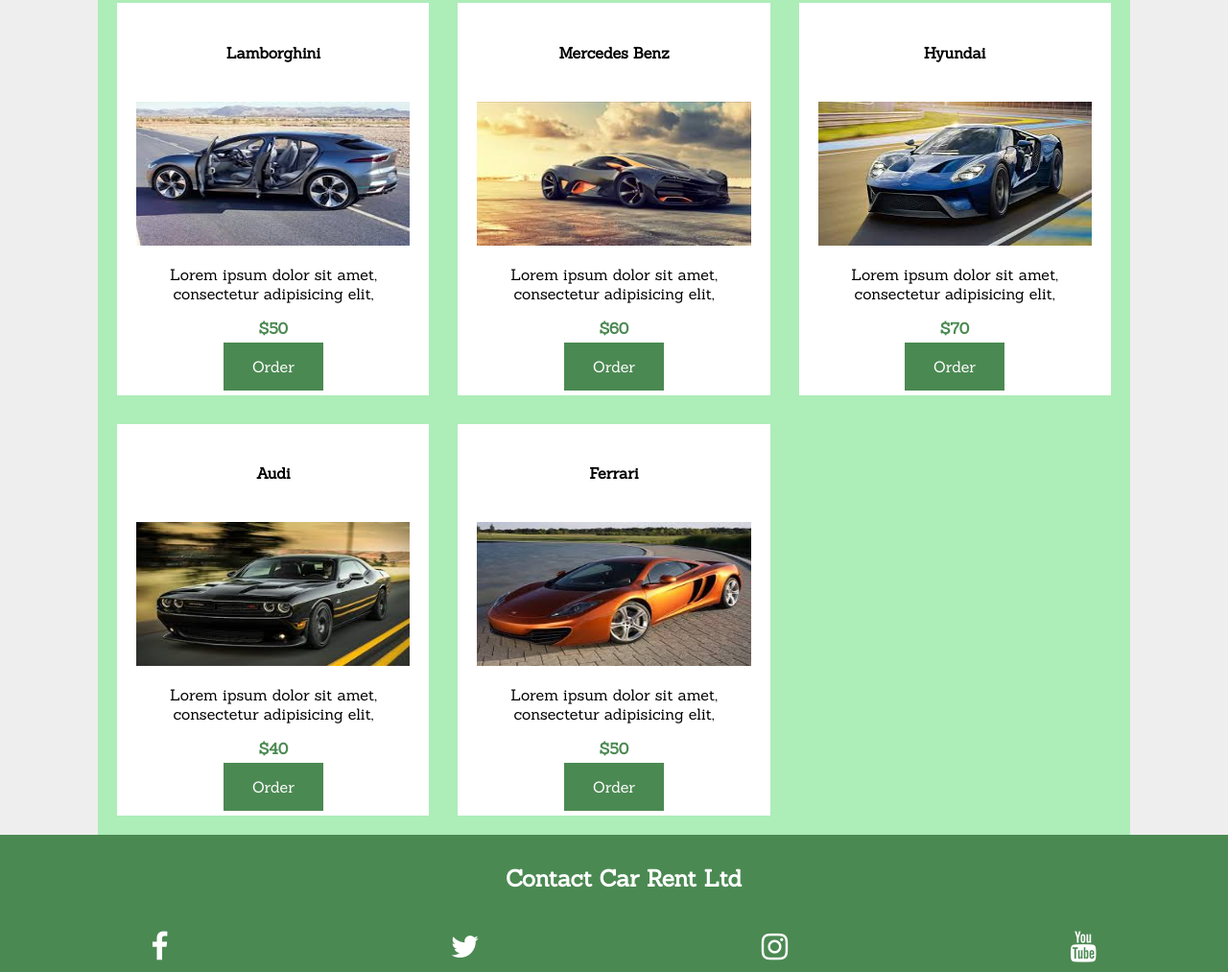
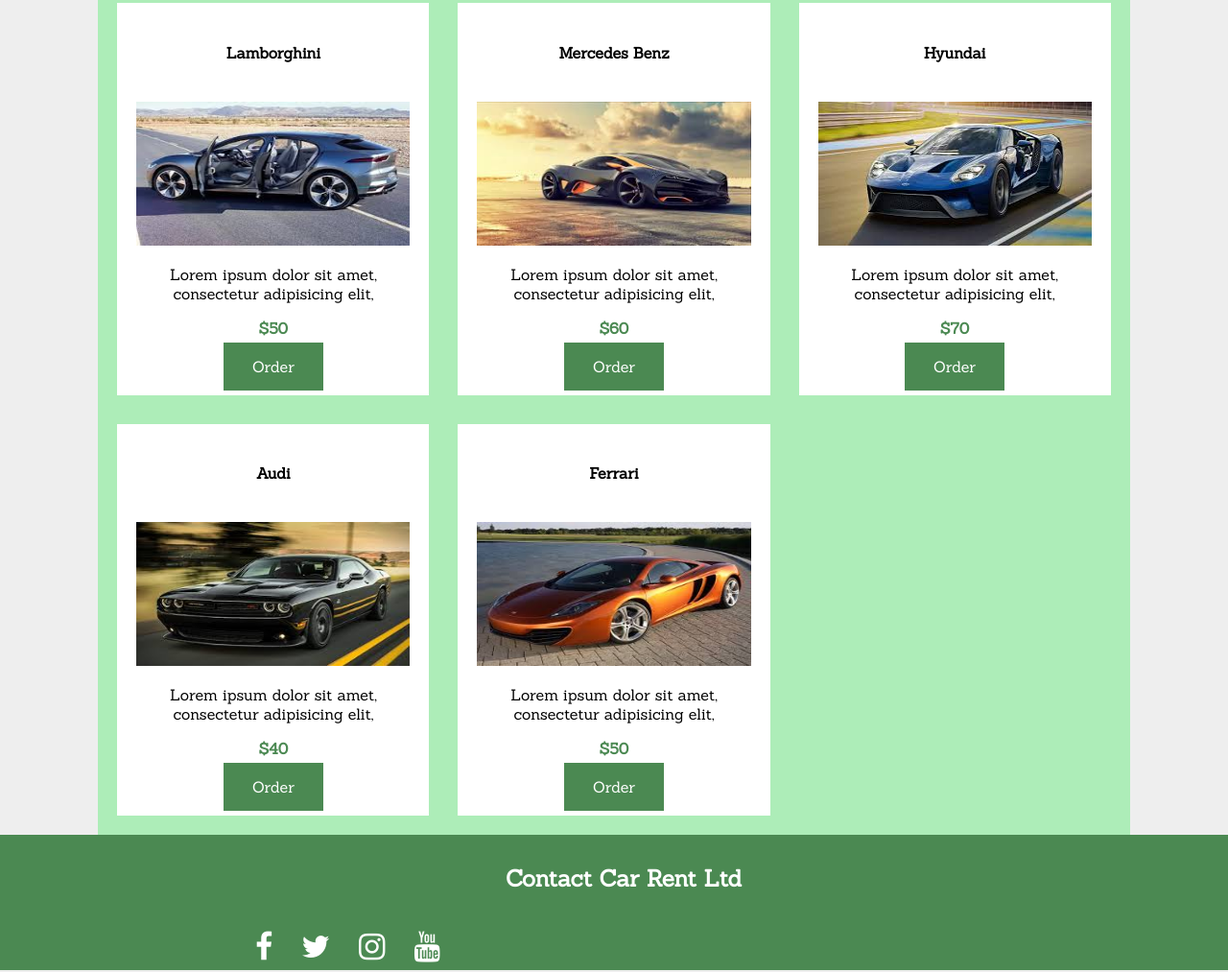
Before and after one commit to eliemugenzi/car-rent-ltd, a plain HTML site: page index.html in a window 1280 px wide. Shown: the part 1033-2046 px from the top of the page at 96% size. Drawn offline with Linux system fonts and the light colour scheme.

Commit message:
Changes to header positioning and social icons

```diff
--- a/css/style.css
+++ b/css/style.css
@@ -17,7 +17,8 @@ nav{
   height:40px;
   padding:15px;
   width: 100%;
-  position: fixed;
+  z-index:22;
+  position: absolute;
 }
 .side-nav{
   position: fixed;
@@ -178,8 +179,16 @@ footer{
   height: 100%;
 }
 .social-links{
-  display: flex;
-  justify-content: space-around;
+  flex:1;
+  align-items: center;
+  margin-left:20%;
+  margin-right: 20%;
+  padding-bottom: 30px;
+}
+.social-links a{
+  float:left;
+  margin-right: 30px;
+  color: white;
 }
 @media(max-width:550px){
   .nav-slide{
--- a/index.html
+++ b/index.html
@@ -51,9 +51,9 @@
           }).removeClass('nav-slide');
         })
         $("#contact").click(()=>{
-          let path=$("#contact").offset().top+200;
+          let path2=$("#contact_section").offset();
           $("body,html").animate({
-            scrollTop:path
+            scrollTop:path2
           },1000);
           $('.side-nav').css({
             'visibility':'hidden',
@@ -72,7 +72,7 @@
       <i class="fa fa-close fa-2x" style="color:#fff;right:0px;top:0;left:80%;text-align:right;position:relative;" id="close"></i>
       <a href="#showcase" id="home-alt">Home</a><br>
       <a href="#available" id="cars">cars</a><br>
-      <a href="#contact" id="contact">Contact</a><br>
+      <a href="#contact_section" id="contact">Contact</a><br>
     </div>
     <section id="showcase">
       <div class="intro">
@@ -167,13 +167,13 @@
           <a href="#" class="btn">Order</a>
         </div>
     </section>
-    <footer id="contact">
+    <footer id="contact_section">
       <h2>Contact Car Rent Ltd</h2><br>
       <div class="social-links">
-        <i class="fa fa-facebook fa-2x"></i>
-        <i class="fa fa-twitter fa-2x"></i>
-        <i class="fa fa-instagram fa-2x"></i>
-        <i class="fa fa-youtube fa-2x"></i>
+        <a href="#"><i class="fa fa-facebook fa-2x"></i></a>
+        <a href="#"><i class="fa fa-twitter fa-2x"></i></a>
+        <a href="#"><i class="fa fa-instagram fa-2x"></i></a>
+        <a href="#"><i class="fa fa-youtube fa-2x"></i></a>
       </div>
     </footer>
   </body>
```
